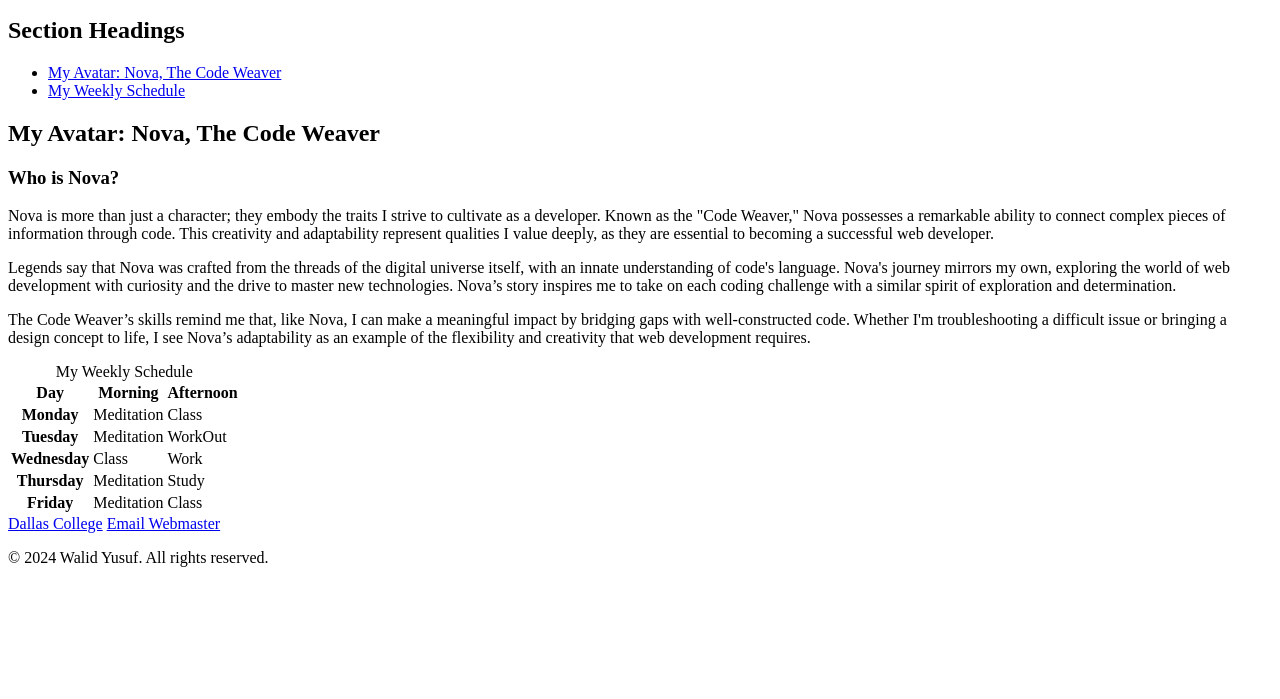
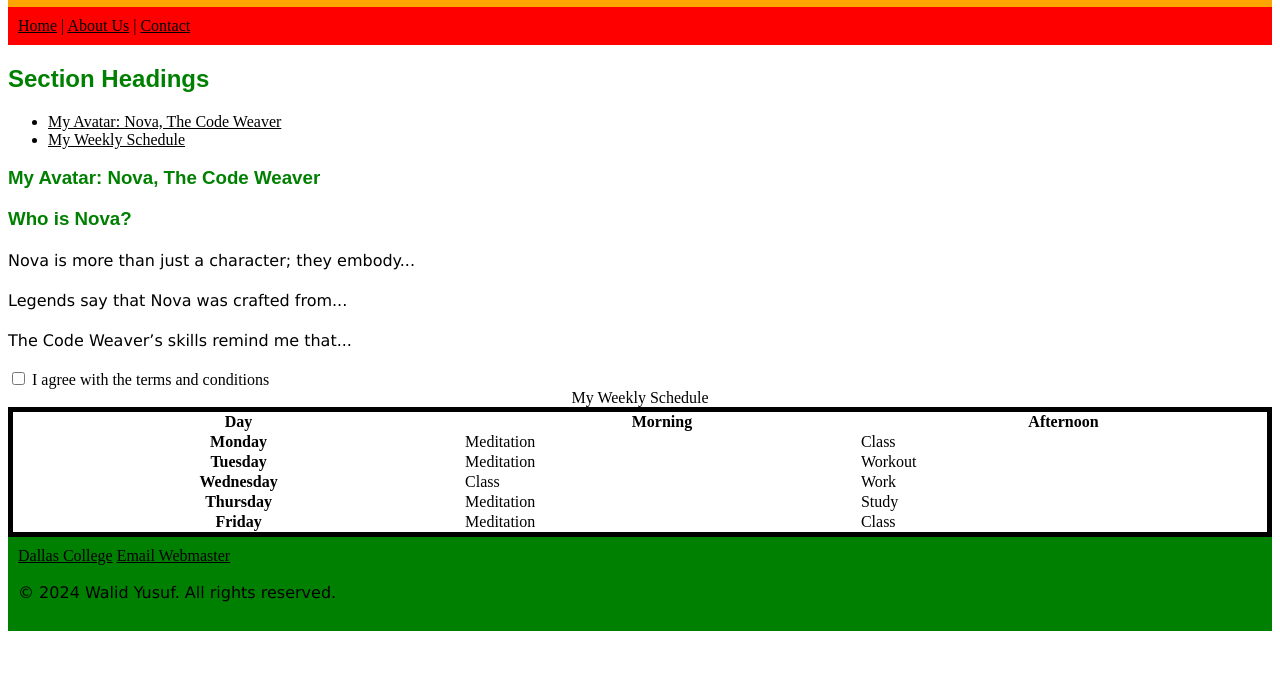
Before and after one commit to walid-yusuf356/ITSE-1301, a plain HTML site: page index.html in a window 1280 px wide. Shown: the part 101-800 px from the top of the page. Drawn offline with Linux system fonts and the light colour scheme.

Commit message:
customized css style

```diff
--- a/css/style.css
+++ b/css/style.css
@@ -0,0 +1,50 @@
+/* Structural Elements */
+header {
+    background-color: orange;
+    padding: 10px;
+  }
+
+  nav {
+    background-color: red;
+    padding: 10px;
+  }
+
+  footer {
+    background-color: green;
+    padding: 10px;
+  }
+
+  /* Typography */
+  h1, h2, h3 {
+    font-family: Arial, sans-serif;
+    color: green;
+  }
+
+  p {
+    font-family: 'Verdana', sans-serif;
+    line-height: 1.5;
+  }
+
+  table {
+    border-collapse: collapse;
+    width: 100%;
+    border: 5px solid black;
+  }
+
+  /* Link Pseudo-Classes */
+  a:link {
+    color: black;
+  }
+
+  a:visited {
+    color: blue;
+  }
+
+  a:hover {
+    color: yellow;
+  }
+
+  /* Class Selectors */
+  .main-header, .navigation, .main-avatar, .bottom {
+    color: black;
+  }
--- a/index.html
+++ b/index.html
@@ -4,19 +4,20 @@
   <meta charset="UTF-8" />
   <meta name="viewport" content="width=device-width, initial-scale=1.0" />
   <title>Introduction</title>
+  <link rel="stylesheet" href="./css/style.css">
 </head>
 <body>
-    <header>
+  <header class="main-header">
     <h1>About Avatar, and Weekly Schedule Table</h1>
   </header>
 
   <!-- Navigation Bar -->
-    <nav>
+  <nav class="navigation">
     <a href="#">Home</a> | <a href="#">About Us</a> | <a href="#">Contact</a>
   </nav>
 
-    <main>
-      <!-- Part II: a List Element -->
+  <main class="main-avatar">
+    <!-- Part II: List Element -->
     <section>
       <h2>Section Headings</h2>
       <ul>
@@ -27,39 +28,22 @@
 
     <!-- Part I: Avatar Section -->
     <section id="avatar">
-        <h2>My Avatar: Nova, The Code Weaver</h2>
+      <h3>My Avatar: Nova, The Code Weaver</h3>
       <h3>Who is Nova?</h3>
-          <p>
-            Nova is more than just a character; they embody the traits I strive
-            to cultivate as a developer. Known as the "Code Weaver," Nova
-            possesses a remarkable ability to connect complex pieces of
-            information through code. This creativity and adaptability represent
-            qualities I value deeply, as they are essential to becoming a
-            successful web developer.
-          </p>
-          <p>
-            Legends say that Nova was crafted from the threads of the digital
-            universe itself, with an innate understanding of code's language.
-            Nova's journey mirrors my own, exploring the world of web
-            development with curiosity and the drive to master new technologies.
-            Nova’s story inspires me to take on each coding challenge with a
-            similar spirit of exploration and determination.
-          </p>
-          <p>
-            The Code Weaver’s skills remind me that, like Nova, I can make a
-            meaningful impact by bridging gaps with well-constructed code.
-            Whether I'm troubleshooting a difficult issue or bringing a design
-            concept to life, I see Nova’s adaptability as an example of the
-            flexibility and creativity that web development requires.
-          </p>
+      <p>Nova is more than just a character; they embody...</p>
+      <p>Legends say that Nova was crafted from...</p>
+      <p>The Code Weaver’s skills remind me that...</p>
+
+      <label for="/">
+        <input type="checkbox" id="agree" />
+        I agree with the terms and conditions
+      </label>
     </section>
 
-      <!--  Table -->
+    <!-- Table Section -->
     <section id="schedule">
       <table>
-          <caption>
-            My Weekly Schedule
-          </caption>
+        <caption>My Weekly Schedule</caption>
         <thead>
           <tr>
             <th scope="col">Day</th>
@@ -76,7 +60,7 @@
           <tr>
             <th scope="row">Tuesday</th>
             <td>Meditation</td>
-              <td>WorkOut</td>
+            <td>Workout</td>
           </tr>
           <tr>
             <th scope="row">Wednesday</th>
@@ -98,8 +82,8 @@
     </section>
   </main>
 
-    <!-- Footer with Additional Links -->
-    <footer>
+  <!-- Footer Section -->
+  <footer class="bottom">
     <a href="https://dallascollege.edu">Dallas College</a>
     <a href="mailto:webmaster@example.com">Email Webmaster</a>
     <p>&copy; 2024 Walid Yusuf. All rights reserved.</p>
```
Lines whose indentation alone changed are shown as unchanged.
